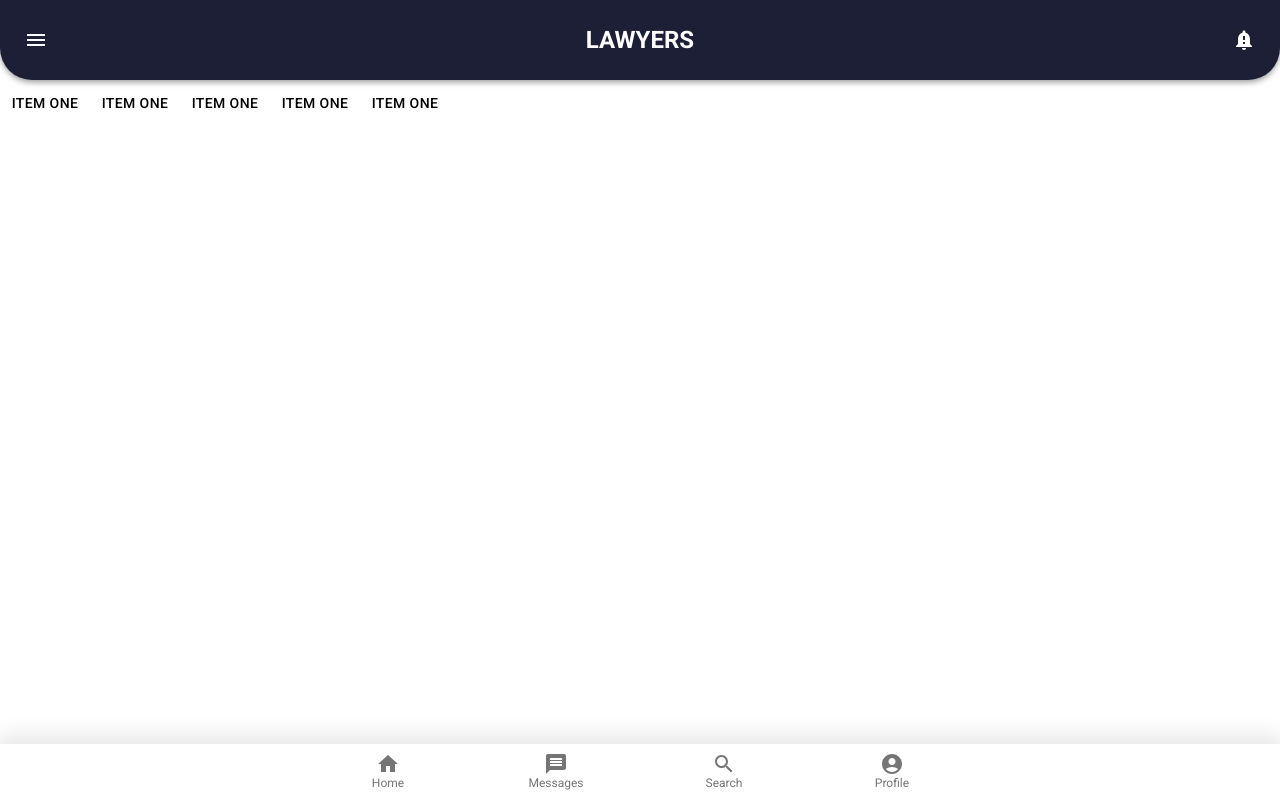
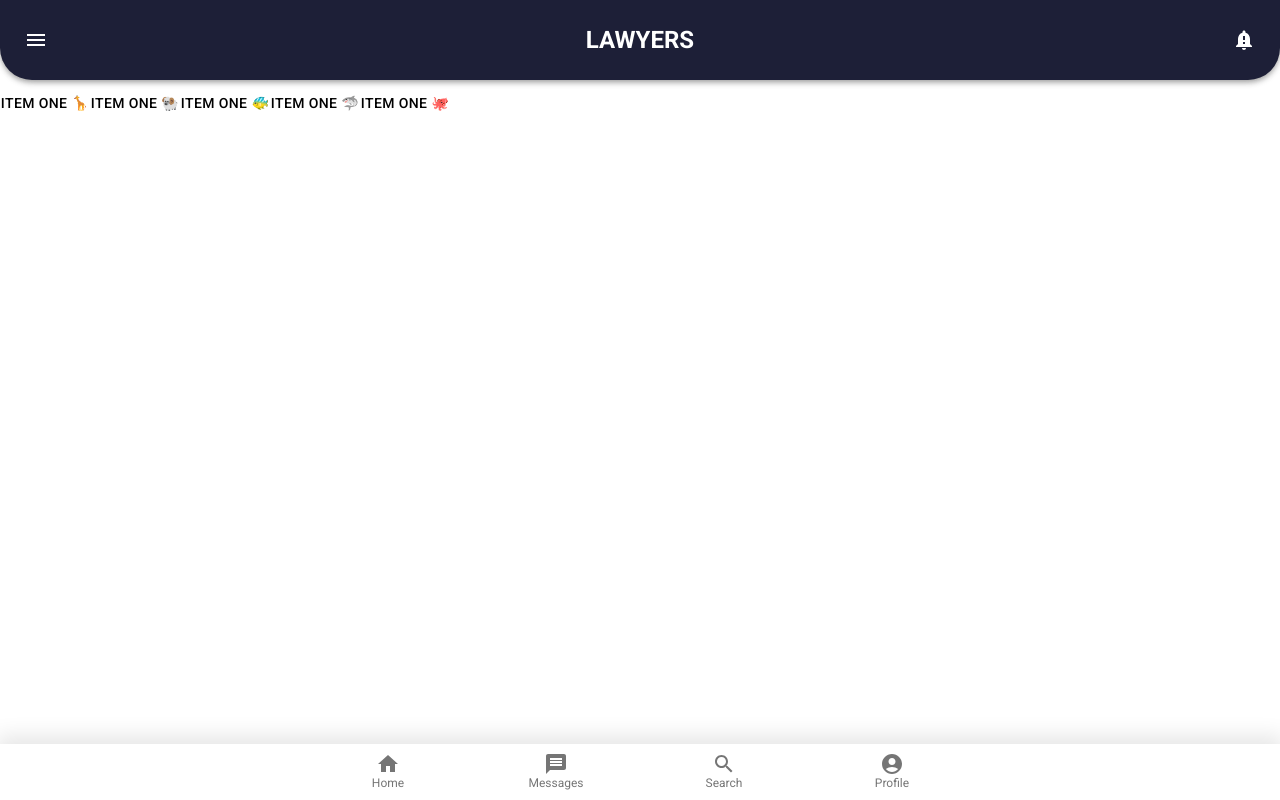
Before and after one commit to John-MBDP/phoenix, a Next.js app: page /search in a window 1280 px wide. Built offline with nearby package versions, Linux system fonts and the light colour scheme.

Commit message:
I added some emojis to try and fix the search bar bug

```diff
--- a/pages/search.jsx
+++ b/pages/search.jsx
@@ -6,12 +6,13 @@ const Search = ({ setHeader }) => {
   useEffect(() => setHeader({ header: "LAWYERS", hidden: false }), []);
   return (
     <ScrollableMenu>
-      <Tab label="Item One" />
-      <Tab label="Item One" />
-      <Tab label="Item One" />
-      <Tab label="Item One" />
-      <Tab label="Item One" />
+      <Tab label="Item One 🦒" />
+      <Tab label="Item One 🐏" />
+      <Tab label="Item One 🐠" />
+      <Tab label="Item One 🦈" />
+      <Tab label="Item One 🐙" />
     </ScrollableMenu>
+    // I think emojis will solve this problem
   );
 };
 
```
